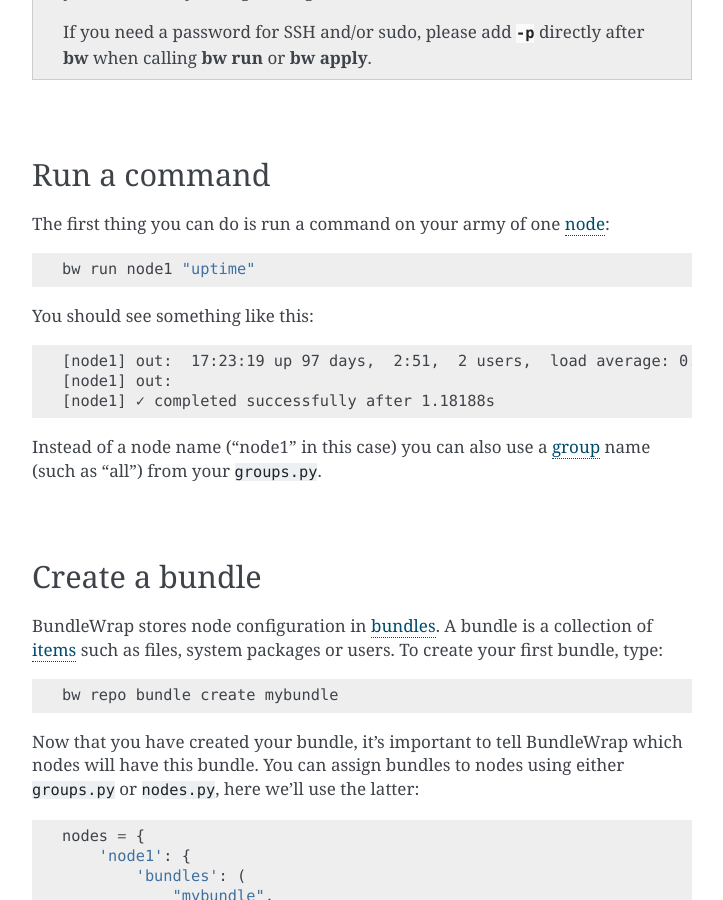
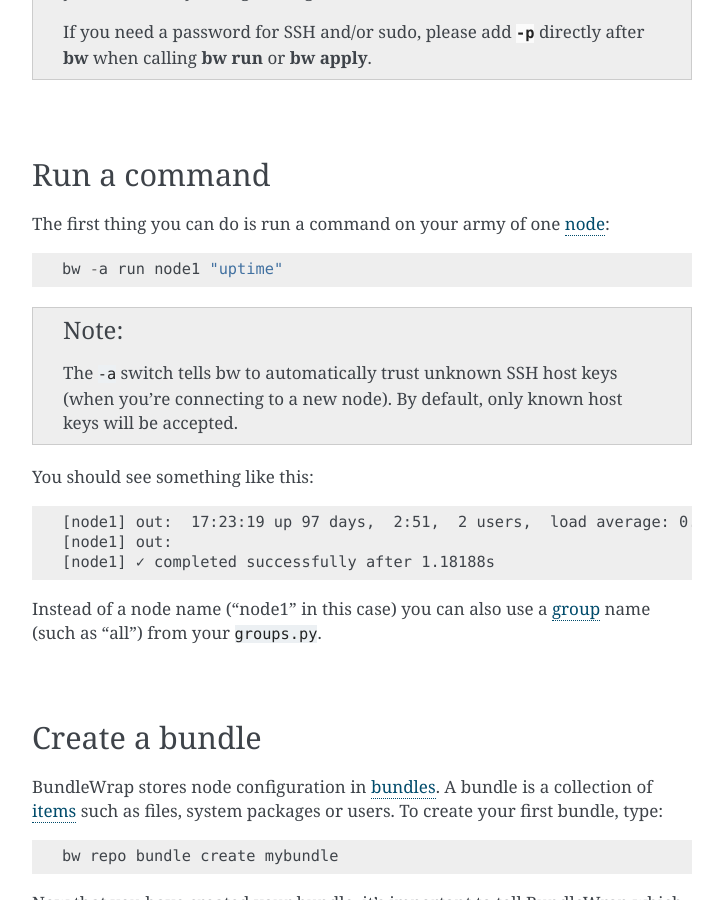
Before and after one commit to bundlewrap/bundlewrap, a Sphinx documentation site: the page built from doc/quickstart.rst, in a window 1280 px wide and 900 px high, scrolled down 1099 px. Shown: the whole window, without its empty margins (388-1111 px from the left). Built offline with Sphinx 7.4.7, drawn with Linux system fonts in a browser that asks for light colours.

Commit message:
docs: add `bw -a` to quickstart tutorial

```diff
--- a/doc/quickstart.rst
+++ b/doc/quickstart.rst
@@ -53,7 +53,11 @@
 
 The first thing you can do is run a command on your army of one :term:`node`::
 
-	bw run node1 "uptime"
+	bw -a run node1 "uptime"
+
+.. note::
+
+	The ``-a`` switch tells bw to automatically trust unknown SSH host keys (when you're connecting to a new node). By default, only known host keys will be accepted.
 
 You should see something like this::
 
```
